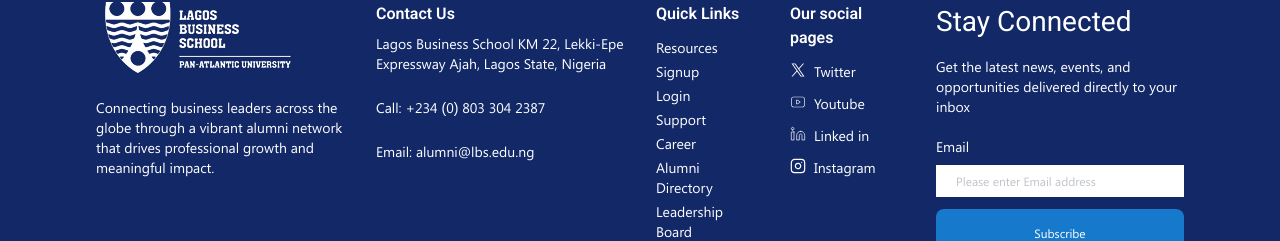
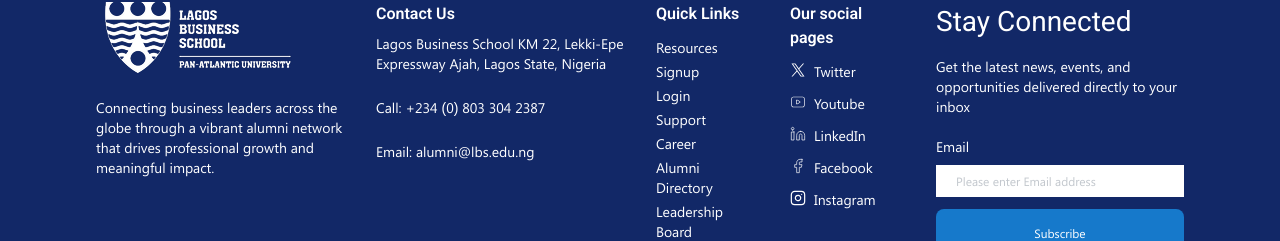
Before and after one commit to Shortiii/LBS, a website built with Vite: page index.html in a window 1280 px wide. Shown: the part 3816-4057 px from the top of the page. Built offline with nearby package versions, Linux system fonts and the light colour scheme; files whose address does not match are found by name.

Commit message:
fixing fav icon

```diff
--- a/index.html
+++ b/index.html
@@ -420,8 +420,7 @@
             <p>Youtube</p>
           </div>
           </a>
-          <a href="https://www.linkedin.com/company/lagos-business-school-alumni-association-lbsaa/?viewAsMember=true"
-            target="_blank">
+          <a href="https://www.linkedin.com/company/lagos-business-school-alumni-association-lbsaa/?viewAsMember=true" target="_blank">
             <div>
             <svg width="16" height="16" viewBox="0 0 16 16" fill="none" xmlns="http://www.w3.org/2000/svg">
               <path
@@ -433,7 +432,15 @@
                 d="M2.66646 3.99967C3.40284 3.99967 3.9998 3.40272 3.9998 2.66634C3.9998 1.92996 3.40284 1.33301 2.66646 1.33301C1.93008 1.33301 1.33313 1.92996 1.33313 2.66634C1.33313 3.40272 1.93008 3.99967 2.66646 3.99967Z"
                 stroke="white" stroke-width="0.692048" stroke-linecap="round" stroke-linejoin="round" />
             </svg>
-              <p>Linked in</p>
+            <p>LinkedIn</p>
+          </div>
+          </a>
+          <a href="https://www.facebook.com/lbsaaNigeria/?modal=admin_todo_tour " target="_blank">
+            <div>
+            <svg width="16" height="16" viewBox="0 0 16 16" fill="none" xmlns="http://www.w3.org/2000/svg">
+            <path d="M12.0002 1.33301H10.0002C9.11615 1.33301 8.2683 1.6842 7.64318 2.30932C7.01806 2.93444 6.66687 3.78229       6.66687 4.66634V6.66634H4.66687V9.33301H6.66687V14.6663H9.33354V9.33301H11.3335L12.0002 6.66634H9.33354V4.66634C9.33354 4.48953 9.40377 4.31996 9.5288 4.19494C9.65382 4.06991 9.82339 3.99967 10.0002 3.99967H12.0002V1.33301Z" stroke="white" stroke-width="0.692048" stroke-linecap="round" stroke-linejoin="round"/>
+            </svg>
+            <p>Facebook</p>
           </div>
           </a>
           <a href="https://www.instagram.com/lbs_alumni/?hl=en" target="_blank">
```
Lines whose indentation alone changed are shown as unchanged.
